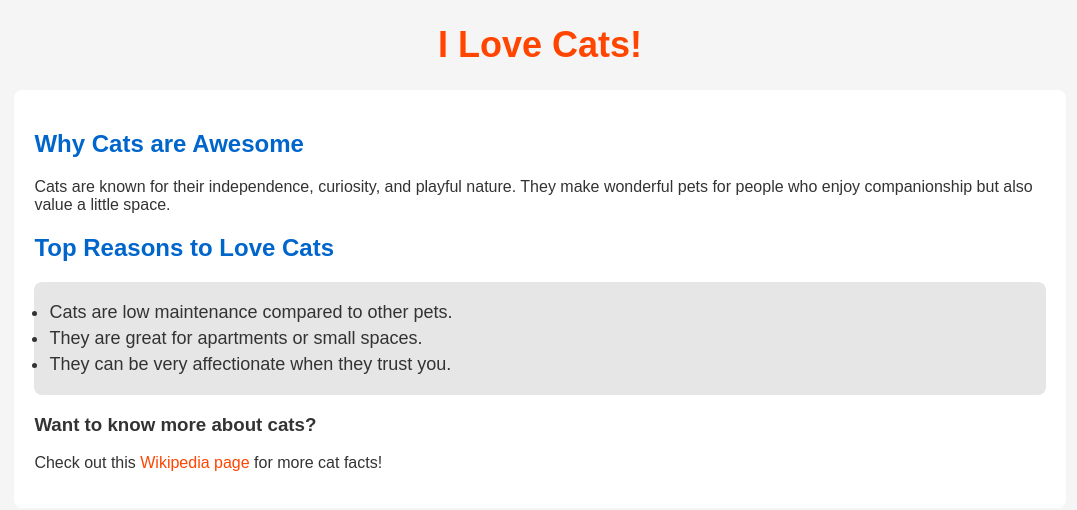
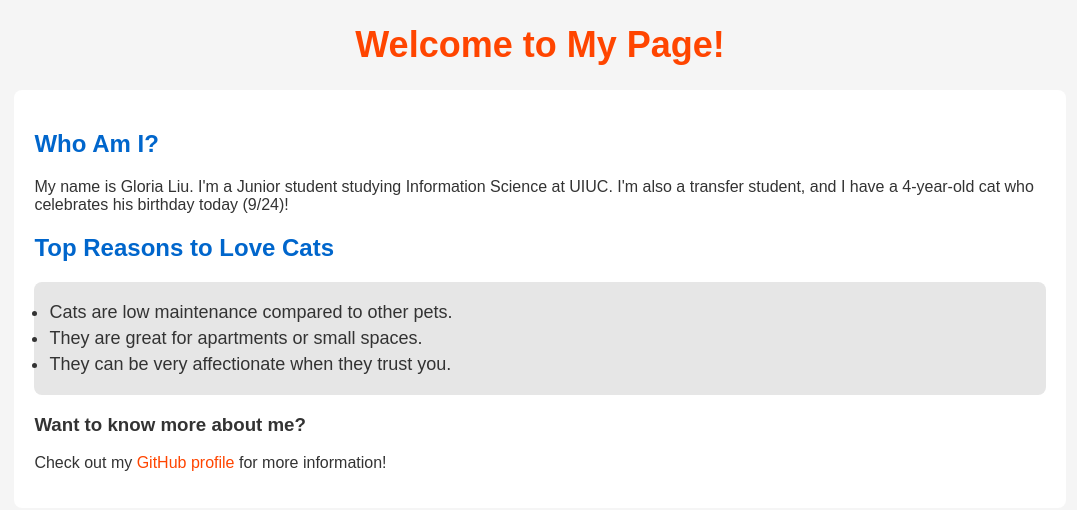
Before and after one commit to GloriaLiu930/glorialiu930.github.io, a plain HTML site: page index.html in a window 1280 px wide. Shown: the whole page, without its empty margins (100-1177 px from the left). Drawn offline with Linux system fonts and the light colour scheme.

Commit message:
index.html

```diff
--- a/index.html
+++ b/index.html
@@ -3,7 +3,7 @@
 <head>
     <meta charset="UTF-8">
     <meta name="viewport" content="width=device-width, initial-scale=1.0">
-    <title>I Love Cats</title>
+    <title> Welcome to My Page!!!</title>
     <style>
         body {
             font-family: Arial, sans-serif;
@@ -47,12 +47,10 @@
     </style>
 </head>
 <body>
-    <h1>I Love Cats!</h1>
+    <h1>Welcome to My Page!</h1>
     <div>
-        <h2>Why Cats are Awesome</h2>
-        <p>Cats are known for their independence, curiosity, and playful
-nature. They make wonderful pets for people who enjoy companionship but also
-value a little space.</p>
+        <h2>Who Am I?</h2>
+        <p>My name is Gloria Liu. I'm a Junior student studying Information Science at UIUC. I'm also a transfer student, and I have a 4-year-old cat who celebrates his birthday today (9/24)!</p>
 
         <h2>Top Reasons to Love Cats</h2>
         <ul>
@@ -61,9 +59,8 @@ value a little space.</p>
             <li>They can be very affectionate when they trust you.</li>
         </ul>
 
-        <h3>Want to know more about cats?</h3>
-        <p>Check out this <a href="https://en.wikipedia.org/wiki/Cat"
-target="_blank">Wikipedia page</a> for more cat facts!</p>
+        <h3>Want to know more about me?</h3>
+        <p>Check out my <a href="https://github.com/GloriaLiu930" target="_blank">GitHub profile</a> for more information!</p>
     </div>
 </body>
 </html>
```
